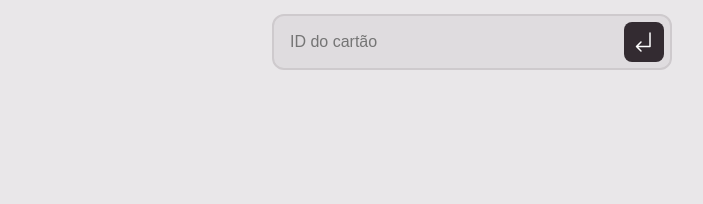
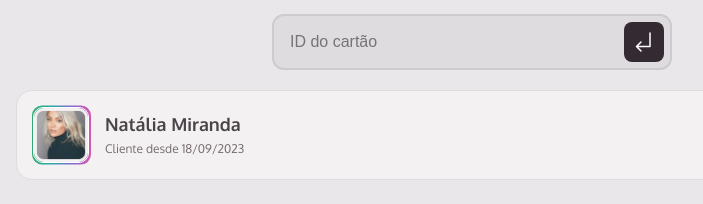
Before and after one commit to AdrianoTobias/member-club, a website built with webpack: page index.html in a window 1280 px wide. Shown: the part 138-342 px from the top of the page, without its empty margins (168-871 px from the left). Built offline with nearby package versions, Linux system fonts and the light colour scheme.

Commit message:
add user section

```diff
--- a/index.html
+++ b/index.html
@@ -26,6 +26,14 @@
       </form>
     </header>
 
-
+    <main class="container">
+      <section id="user">
+        <img src="src/assets/avatars/Picture.png" alt="Imagem do usuário">
+        <div id="details">
+          <h2>Natália Miranda</h2>
+          <p>Cliente desde 18/09/2023</p>
+        </div>
+      </section>
+    </main>
   </body>
 </html>
--- a/src/main.js
+++ b/src/main.js
@@ -5,3 +5,4 @@ import "./styles/global.css"
 import "./styles/utility.css"
 import "./styles/header.css"
 import "./styles/input.css"
+import "./styles/sections.css"
--- a/src/styles/global.css
+++ b/src/styles/global.css
@@ -45,3 +45,7 @@ html {
 body {
   background-color: var(--base---gray-200);
 }
+
+main {
+  padding-top: 1.25rem;
+}
--- /dev/null
+++ b/src/styles/sections.css
@@ -0,0 +1,61 @@
+#user {
+    display: flex;
+    background: var(--base---gray-100);
+    border: 1px solid var(--base---gray-300);
+    border-radius: 1rem;
+    height: 5.625rem;
+    align-items: center;
+    padding: 1rem;
+    gap: 1rem;
+
+    position: relative;
+
+    & img {
+        width: 3.5rem;
+        height: 3.5rem;
+        object-fit: cover;
+        border-radius: .625rem;
+        border: .01875rem solid white;
+
+        z-index: 1;
+    }
+
+    &::after {
+        content: "";
+        position: absolute;
+        background: var(--gradient-base);
+        left: .90625rem;
+        width: 3.6875rem;
+        height: 3.6875rem;
+        border-radius: .625rem;
+
+        top: 50%;
+        transform: translateY(-50%);
+        z-index: 0;
+    }
+
+    & div {
+        display: flex;
+        flex-direction: column;
+        gap: .25rem;
+
+        & h2 {
+            font-size: var(--heading---title--sm);
+            font-weight: var(--font---weight--bold);
+            color: var(--base---gray-600);
+        }
+
+        & p {
+            font-size: var(--body---text--xs);
+            color: var(--base---gray-500);
+        }
+    }
+}
+
+
+@media (width >= 57em) {
+    #user {
+
+        margin-inline: auto;
+    }
+}
```
Also changed, not shown: src/assets/avatars/Picture.png (added).
